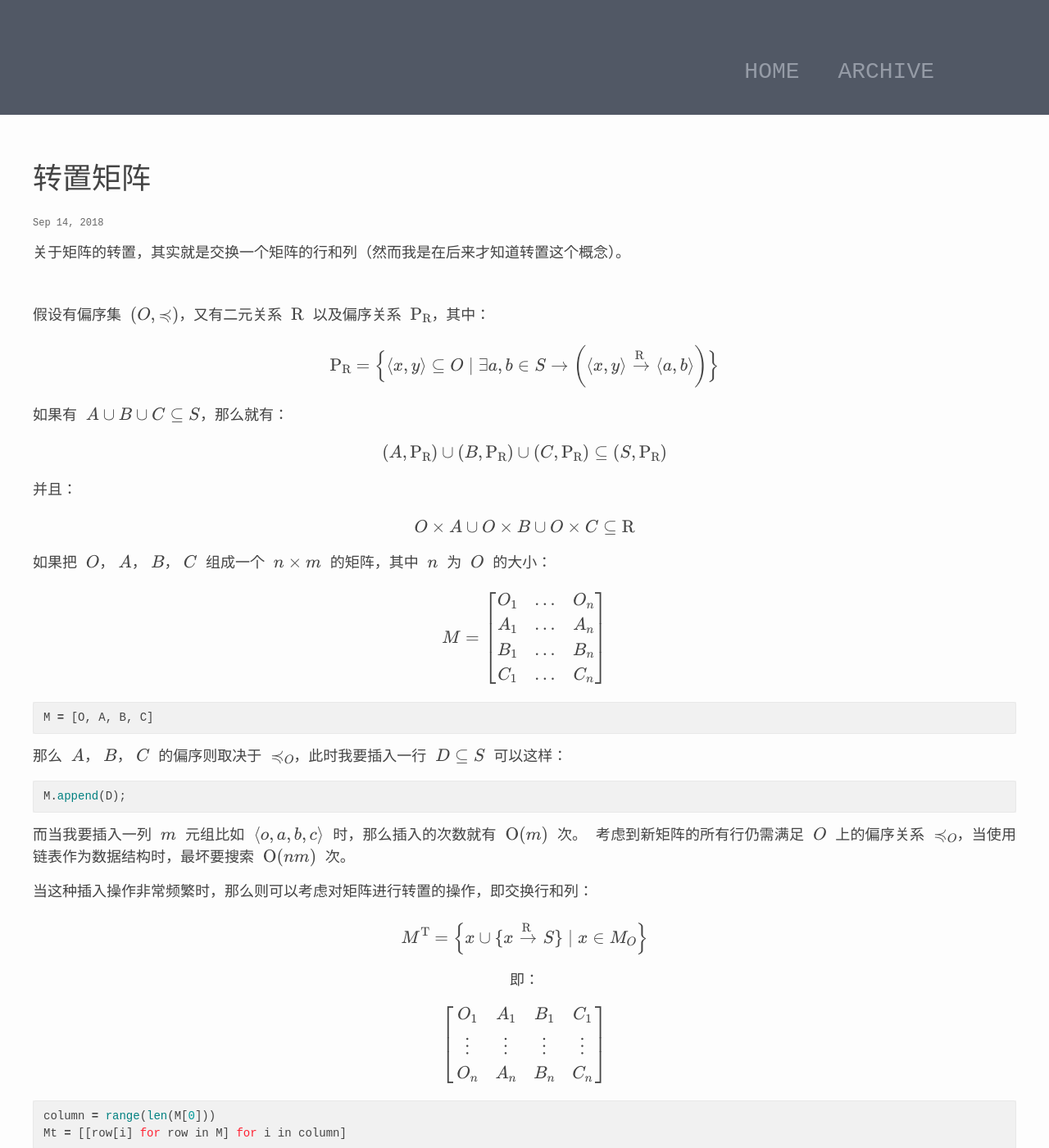
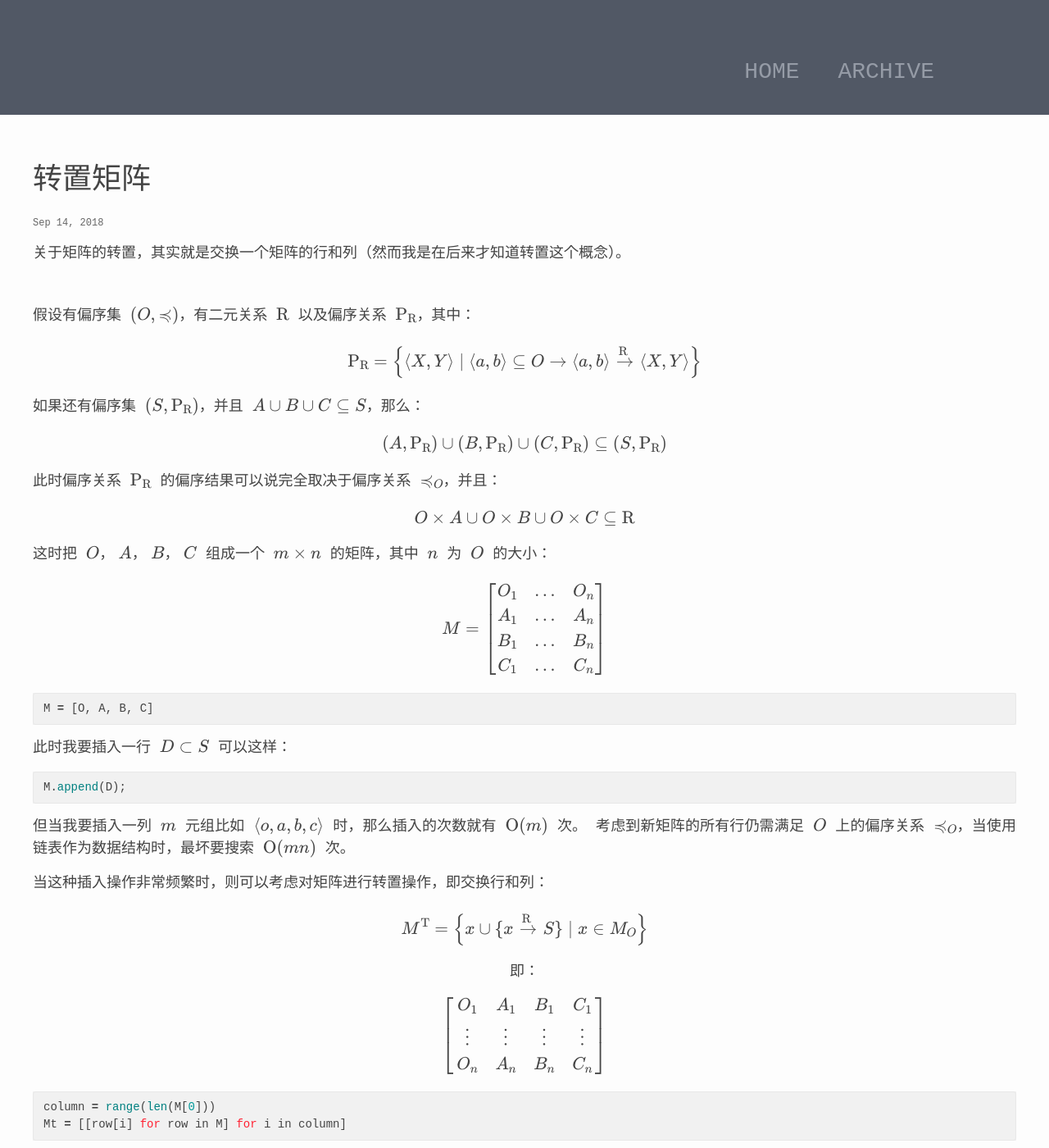
Before and after one commit to ldcc/ldcc.github.io, a Jekyll site: the page built from _posts/2018-09-14-transpose-matrix.md, in a window 1280 px wide and 1400 px high. Shown: the whole window at 82% size. Built offline with Jekyll 4.4.1, drawn with Linux system fonts in a browser that asks for light colours; formulas are drawn with MathJax 3; some of the changed text lies outside the part shown.

Commit message:
fallacious matrixT theories

```diff
--- a/_posts/2018-09-14-transpose-matrix.md
+++ b/_posts/2018-09-14-transpose-matrix.md
@@ -10,33 +10,32 @@ date: 2018-09-14
 $$
 \newcommand{tuple}[2]{\langle #1,#2 \rangle}
 \newcommand{quaternion}[4]{\langle #1,#2,#3,#4 \rangle}
-\newcommand{ABC}{A \text{， } B \text{， } C}
 \DeclareMathOperator{R}{R}
 \DeclareMathOperator{O}{O}
 \DeclareMathOperator{T}{T}
 \DeclareMathOperator{P}{P_{\R}}
 $$
 
-假设有偏序集 $$(O,\preccurlyeq)$$，又有二元关系 $$\R$$ 以及偏序关系 $$\P$$，其中：
+假设有偏序集 $$(O, \preccurlyeq)$$，有二元关系 $$\R$$ 以及偏序关系 $$\P$$，其中：
 
 $$
 \P =
 \left \{
-    \tuple{x}{y} \subseteq O
+    \tuple{X}{Y}
     \mid
-    \exists a,b \in S \rightarrow \bigg( \tuple{x}{y} \xrightarrow{\R} \tuple{a}{b} \bigg)
+    \tuple{a}{b} \subseteq O \rightarrow \tuple{a}{b} \xrightarrow{\R} \tuple{X}{Y}
 \right \}
 $$
 
-如果有 $$A \cup B \cup C \subseteq S $$，那么就有：
+如果还有偏序集 $$(S, \P)$$，并且 $$A \cup B \cup C \subseteq S $$，那么：
 
 $$ (A,\P) \cup (B,\P) \cup (C,\P) \subseteq (S,\P) $$
 
-并且：
+此时偏序关系 $$\P$$ 的偏序结果可以说完全取决于偏序关系 $$\preccurlyeq_O$$，并且：
 
 $$ O \times A \cup O \times B \cup O \times C \subseteq \R $$
 
-如果把 $$O \text{， } \ABC$$ 组成一个 $$n \times m$$ 的矩阵，其中 $$n$$ 为 $$O$$ 的大小：
+这时把 $$O \text{， } A \text{， } B \text{， } C$$ 组成一个 $$m \times n$$ 的矩阵，其中 $$n$$ 为 $$O$$ 的大小：
 
 $$
 M =
@@ -54,7 +53,7 @@ M = [O, A, B, C]
 
 {% endhighlight %}
 
-那么 $$\ABC$$ 的偏序则取决于 $$\preccurlyeq_O$$，此时我要插入一行 $$D \subseteq S$$ 可以这样：
+此时我要插入一行 $$D \subset S$$ 可以这样：
 
 {% highlight python %}
 
@@ -62,10 +61,10 @@ M.append(D);
 
 {% endhighlight %}
 
-而当我要插入一列 $$m$$ 元组比如 $$\quaternion oabc$$ 时，那么插入的次数就有 $$\O(m)$$ 次。
-考虑到新矩阵的所有行仍需满足 $$O$$ 上的偏序关系 $$\preccurlyeq_O$$，当使用链表作为数据结构时，最坏要搜索 $$\O(nm)$$ 次。
+但当我要插入一列 $$m$$ 元组比如 $$\quaternion oabc$$ 时，那么插入的次数就有 $$\O(m)$$ 次。
+考虑到新矩阵的所有行仍需满足 $$O$$ 上的偏序关系 $$\preccurlyeq_O$$，当使用链表作为数据结构时，最坏要搜索 $$\O(mn)$$ 次。
 
-当这种插入操作非常频繁时，那么则可以考虑对矩阵进行转置的操作，即交换行和列：
+当这种插入操作非常频繁时，则可以考虑对矩阵进行转置操作，即交换行和列：
 
 $$
 M^{\T} =
```
Also changed, not shown: other parts of _posts/2018-09-14-transpose-matrix.md (+2 -2 lines).
